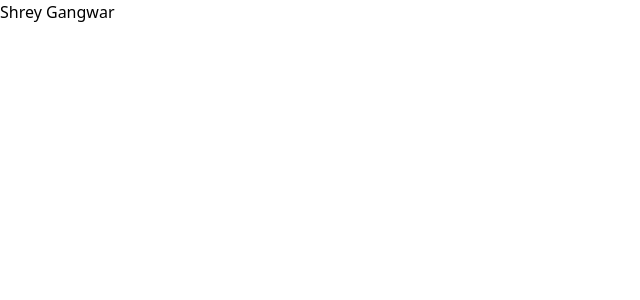
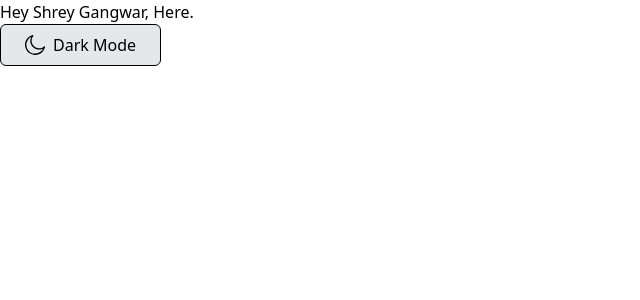
Before and after one commit to Shrey31G/Portfolio, a React (Vite) app: page /basic in a window 1280 px wide. Shown: the top 300 px of the page, without its empty margins (0-640 px from the left). Built offline with nearby package versions, Linux system fonts and the light colour scheme.

Commit message:
updating basic resume

```diff
--- a/src/Basic/BasicResume.jsx
+++ b/src/Basic/BasicResume.jsx
@@ -1,8 +1,19 @@
+import { DarkModeToggler } from "../components/DarkModeToggler"
+import { ThemeProvider } from "../context/ThemeContext"
 
 export const BasicResume = () => {
     return (
-        <div>
-            Shrey Gangwar
-        </div>
+        <>
+            <ThemeProvider>
+                <div className="flex flex-col bg-white h-screen w-screen dark:bg-black dark:text-white">
+                <div>
+                    Hey Shrey Gangwar, Here.
+                </div>
+                <div>
+                    <DarkModeToggler />
+                </div>
+                </div>
+            </ThemeProvider>
+        </>
     )
 }
--- a/src/Home.jsx
+++ b/src/Home.jsx
@@ -12,7 +12,9 @@ export const Home = () => {
                         Choose One
                     </h1>
                     <div className="flex gap-6">
-                        <Link to="/basic">Basic Resume</Link>
+                        <Link to="/basic"
+                        className=""
+                        >Basic Resume</Link>
                         <Link to="/2d">2d-Game Resume(web only)</Link>
                     </div>
                     <div className="mt-5">
```
